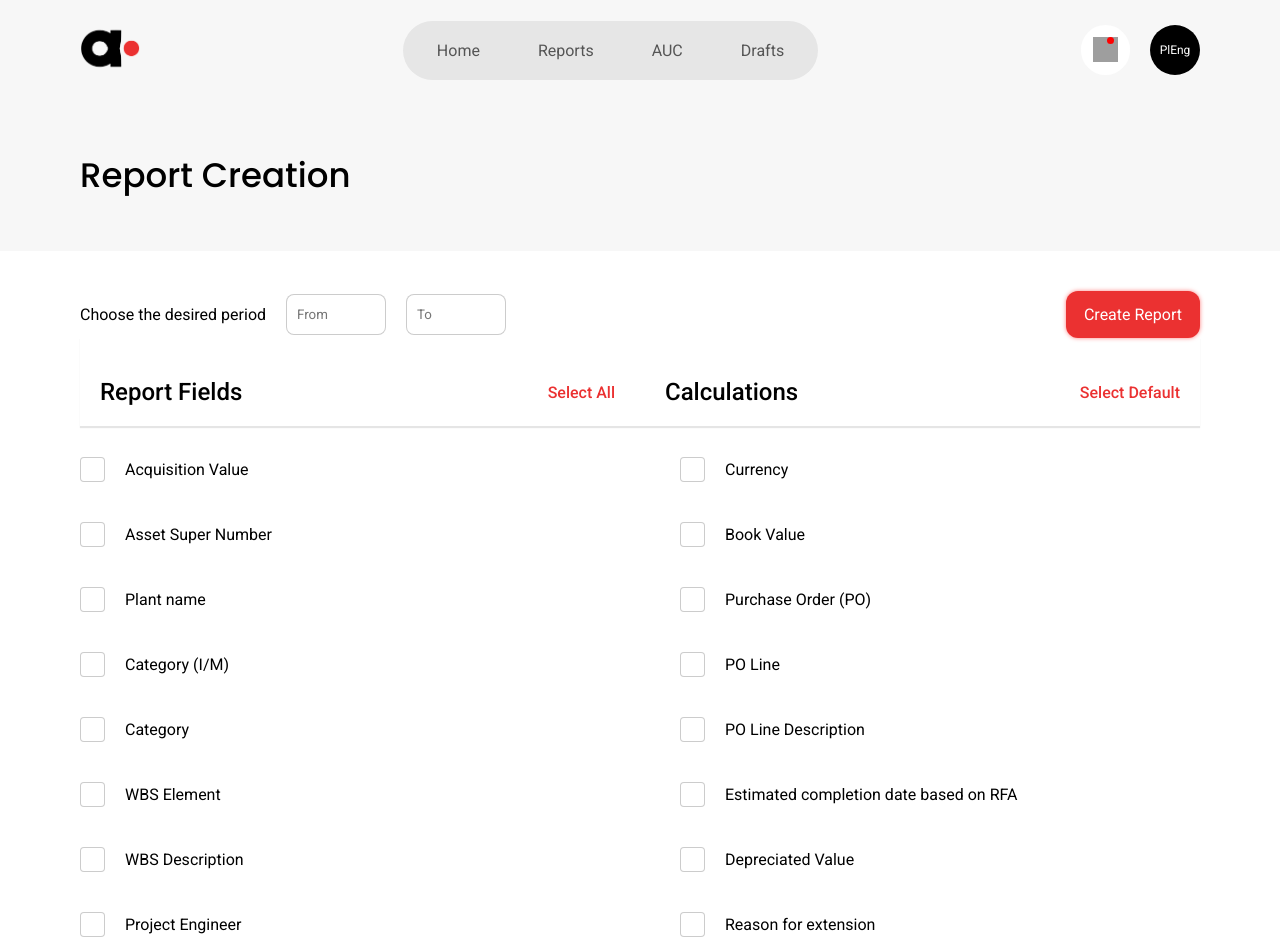
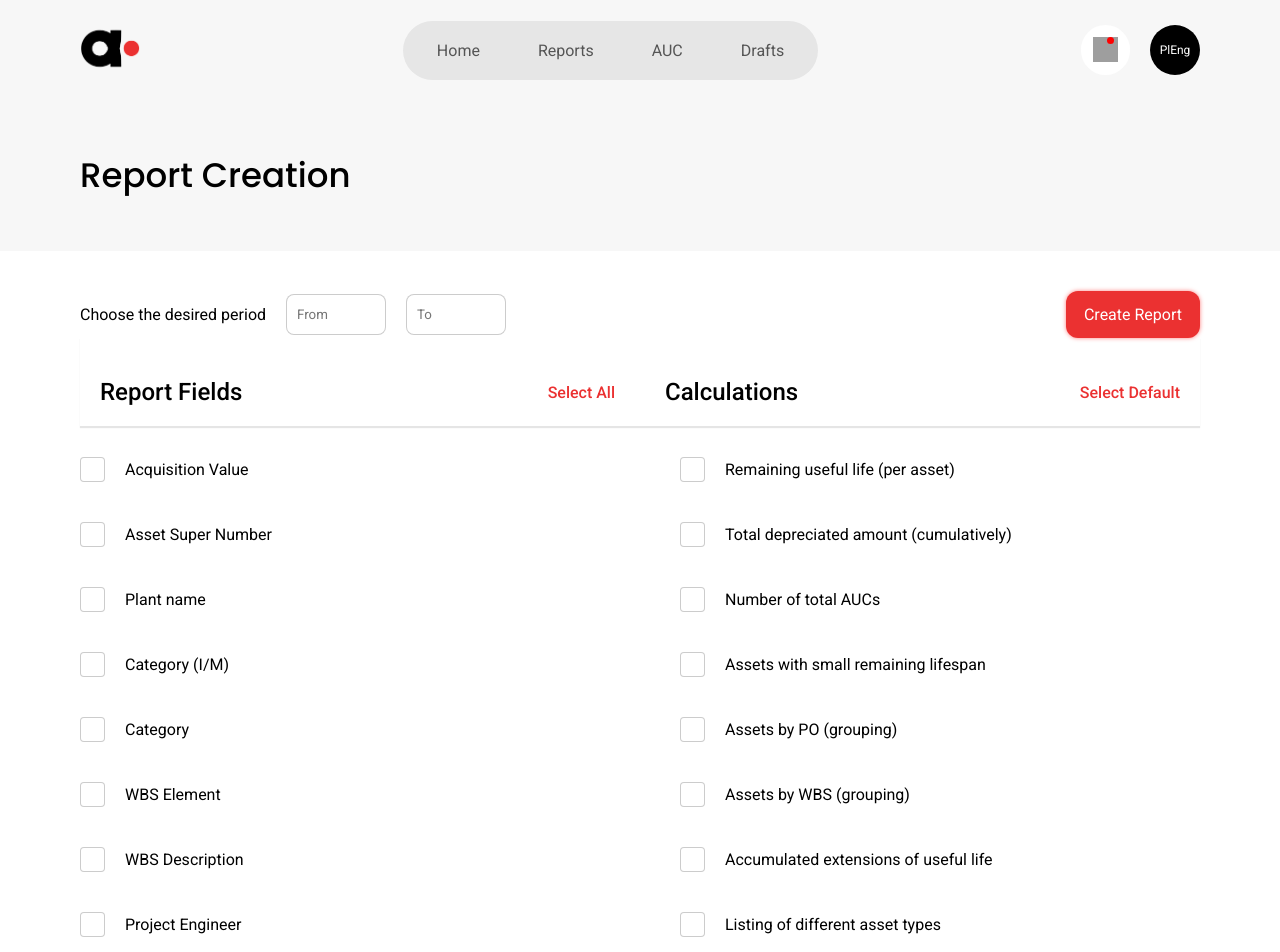
Before and after one commit to AMISTheProject/AMIS, a React (Create React App) app: page /report-creation in a window 1280 px wide. Shown: the top 952 px of the page. Built offline with nearby package versions, Linux system fonts and the light colour scheme; grey boxes are pictures that could not be loaded.

Commit message:
Improve the UI elements in different pages of AMIS

```diff
--- a/src/App.js
+++ b/src/App.js
@@ -60,7 +60,7 @@ function AppMain() {
       setSubtitle('Stay up to date');
     } else if(location.pathname == '/asset-approval') {
       setCurrentRoute('Asset Aprovals');
-      setSubtitle('Asset Under Construction 1');
+      setSubtitle('Asset Under Construction');
     } else if(location.pathname == '/report-creation') {
       setCurrentRoute('Report Creation');
       setSubtitle('');
--- a/src/assets/style/styles.css
+++ b/src/assets/style/styles.css
@@ -1547,3 +1547,16 @@
     align-items: center;
     gap: 30px;
 }
+
+.primary-button:hover {
+    opacity: 0.7;
+}
+
+.primary-button:active {
+    opacity: 0.5;
+}
+
+.calendar-item.current {
+    background-color: red;
+    color: white; /* Adjust text color for better visibility */
+  }
--- a/src/components/Login.js
+++ b/src/components/Login.js
@@ -18,6 +18,7 @@ export const Login = () => {
     const { role, setRole } = useContext(RoleContext);
     const { username, setUsername } = useContext(RoleContext);
     const [isHidden, setIsHidden] = useState(false);
+    const [errorMessage, setErrorMessage] = useState('');
 
     const options = [
         { value:'plant-engineer',label:'Plant Engineer'},
@@ -30,7 +31,7 @@ export const Login = () => {
             setUsername(loginUsername);
             navigate('/dashboard');
         } else {
-            console.log('Please enter your credentials.');
+            setErrorMessage('Please enter your credentials.');
         }
     };
 
@@ -70,7 +71,13 @@ export const Login = () => {
                         <p>Remember me</p>
                     </div>
 
+                    {
+                        errorMessage && (
+                            <p style={{color: "#eb3131", fontSize: "15px", textAlign: "center"}}>{errorMessage}</p>
+                        )
+                    }
                     <div onClick={handleLogin}>
+
                         <PrimaryButton text={'Log In'} color='#fff' bgColor='#EB3131' className='login-button' />
                     </div>
                 </div>
--- a/src/components/NotificationListRow.js
+++ b/src/components/NotificationListRow.js
@@ -32,7 +32,7 @@ export const NotificationListRow = ({user, title, desc, headerCheckboxStatus}) =
 
             <div className='notif-details-container' hidden={!isExpanded}>
                 <p className='notif-details-text'>
-                    Hello Solon! The automated Report for April is ready... Lorem ipsum dolor sit amet, consectetur adipiscing elit. Suspendisse semper, arcu quis scelerisque laoreet, metus purus commodo velit, sed imperdiet tellus tellus vel tortor. Praesent eget fermentum arcu, vitae mattis odio. Maecenas semper porta tempor. Nam elementum gravida felis ac semper. Sed vitae pretium arcu.
+                    {desc}
                 </p>
             </div>
         </div>
--- a/src/components/PrimaryButton.js
+++ b/src/components/PrimaryButton.js
@@ -2,7 +2,7 @@ import '../assets/style/styles.css';
 
 export const PrimaryButton = ({text, bgColor, color, className}) => {
     return (
-        <button style={{backgroundColor: bgColor, borderWidth: 0, borderRadius: 12, paddingTop: 14, paddingBottom: 14, cursor: 'pointer', paddingLeft: 18, paddingRight: 18, boxShadow: `0px 0px 4px ${bgColor === '#EB3131' ? 'rgba(255, 0, 0, 0.5)' : 'rgba(0, 0, 0, 0.1)'}`}} className={className}>
+        <button style={{backgroundColor: bgColor, borderWidth: 0, borderRadius: 12, paddingTop: 14, paddingBottom: 14, cursor: 'pointer', paddingLeft: 18, paddingRight: 18, boxShadow: `0px 0px 4px ${bgColor === '#EB3131' ? 'rgba(255, 0, 0, 0.5)' : 'rgba(0, 0, 0, 0.1)'}`}} className={`primary-button ${className}`}>
             <span style={{color: color, fontSize: 16}}>{text}</span>
         </button>
     );
--- a/src/screens/AssetReports.js
+++ b/src/screens/AssetReports.js
@@ -22,9 +22,9 @@ export const AssetReports = () => {
 
 
                 <div className='reports-card-container'>
-                    <ReportCard title='May Asset Report' date='30 Apr 2024' user='Plant Manager' icon={pdfIcon} active={true}/>
-                    <ReportCard title='April Asset Report' date='30 Mar 2024' user='Plant Manager' icon={pdfIcon} />
-                    <ReportCard title='March Asset Report' date='28 Feb 2024' user='Plant Manager' icon={pdfIcon} />
+                    <ReportCard title='May Asset Report' date='28 May 2024' user='Plant Manager' icon={pdfIcon} active={true}/>
+                    <ReportCard title='April Asset Report' date='30 Apr 2024' user='Plant Manager' icon={pdfIcon} />
+                    <ReportCard title='March Asset Report' date='28 Mar 2024' user='Plant Manager' icon={pdfIcon} />
 
                 </div>
             </div>
--- a/src/screens/AssetScreen.js
+++ b/src/screens/AssetScreen.js
@@ -1,8 +1,13 @@
 import '../assets/style/styles.css';
 import { PrimaryButton } from '../components/PrimaryButton';
 import { DropdownList } from '../components/DropdownList';
+import React, {useState} from 'react';
 
 export const AssetScreen = ({title}) => {
+
+    const [category, setCategory] = useState(false);
+    const [asn, setAsn] = useState(false); // asset super number
+
 
     const categoryOptions= [
         { value: 'main-asset', label: 'Main Asset' },
@@ -101,6 +106,8 @@ export const AssetScreen = ({title}) => {
                             <DropdownList
                                 options = {categoryOptions}
                                 placeholder={'Choose a category (M/I)'}
+                                startValue = {category}
+                                onChange={setCategory}
                             />
                         </div>
 
@@ -129,6 +136,8 @@ export const AssetScreen = ({title}) => {
                             <DropdownList
                                 options={assetSuperNumbers}
                                 placeholder={'Must be 10 digits'}
+                                startValue = {asn}
+                                onChange={setAsn}
                             />
                         </div>
 
--- a/src/screens/Dashboard.js
+++ b/src/screens/Dashboard.js
@@ -3,7 +3,7 @@ import { PrimaryButton } from '../components/PrimaryButton';
 import { Calendar } from '../components/Calendar';
 import { ReportCard } from '../components/ReportCard';
 import { OverviewCard } from '../components/OverviewCard';
-import pdfIcon from '../assets/images/PDF.png';
+import pdfIcon from '../assets/images/pdf-icon-legit.png';
 import excelIcon from '../assets/images/excel-icon.png';
 import React, { useState, useEffect, useContext } from 'react';
 import RoleContext from '../Context';
@@ -53,7 +53,7 @@ export const Dashboard = ({ role }) => {
                 <ReportCard title='Capex Tracking Tool' date='1 May 2024' user='AMIS' icon={excelIcon}/>
             </div>
             <div className='plant-files-card-container'>
-                <ReportCard title='Capex Tracking Tool' date='1 May 2024' user='AMIS' icon={pdfIcon}/>
+                <ReportCard title='Business Investment Plan' date='3 January 2024' user='AMIS' icon={pdfIcon}/>
             </div>
         </>
     )
--- a/src/screens/Drafts.js
+++ b/src/screens/Drafts.js
@@ -56,7 +56,7 @@ export const Drafts = () => {
                         className="draft-box"
                         title={`Assets Under Construction Report ${index + 1}`}
                         reason='Saved due to inaction'
-                        time='13:45'
+                        time={`13:4${8-index}`}
                         firstChecked={isChecked}
                         onCheckboxChange={(checked) => handleItemCheckboxChange(index, checked)}
                     />
--- a/src/screens/ReportCreation.js
+++ b/src/screens/ReportCreation.js
@@ -15,15 +15,15 @@ const plantEngineerReportFields = [
     'WBS Description',
     'Project Engineer',
     'Cost Center',
-    'Currency',
-    'Book Value',
-    'Purchase Order (PO)',
-    'PO Line',
-    'PO Line Description',
-    'Estimated completion date based on RFA',
-    'Depreciated Value',
-    'Reason for extension',
-    'Extension of useful life (months)'
+    'Remaining useful life (per asset)',
+    'Total depreciated amount (cumulatively)',
+    'Number of total AUCs',
+    'Assets with small remaining lifespan',
+    'Assets by PO (grouping)',
+    'Assets by WBS (grouping)',
+    'Accumulated extensions of useful life',
+    'Listing of different asset types',
+    'Number of assets capitalized this period'
 ];
 
 const bsoReportFields = [
```
Also changed, not shown: src/screens/NotificationsScreen.js (+4 -4 lines).
